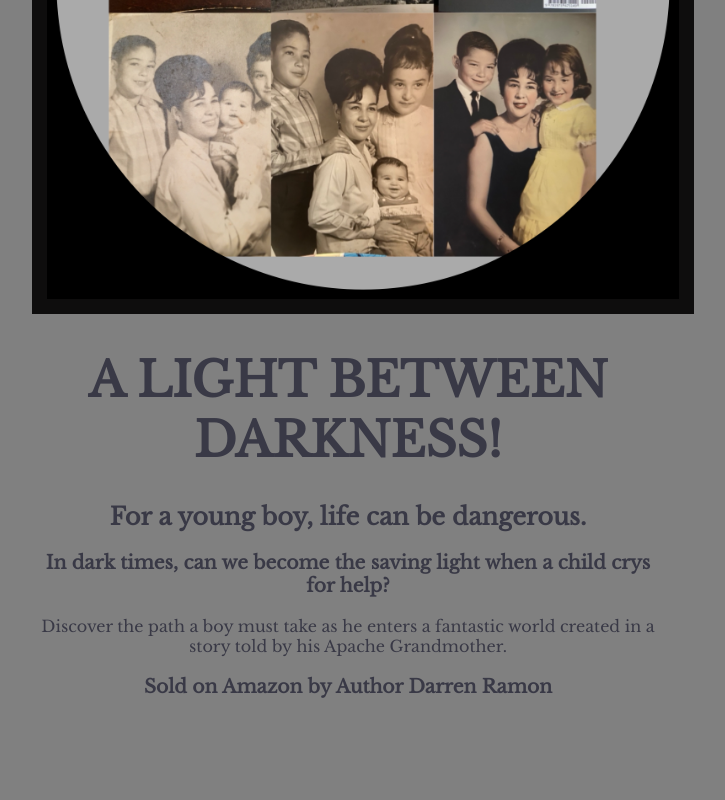
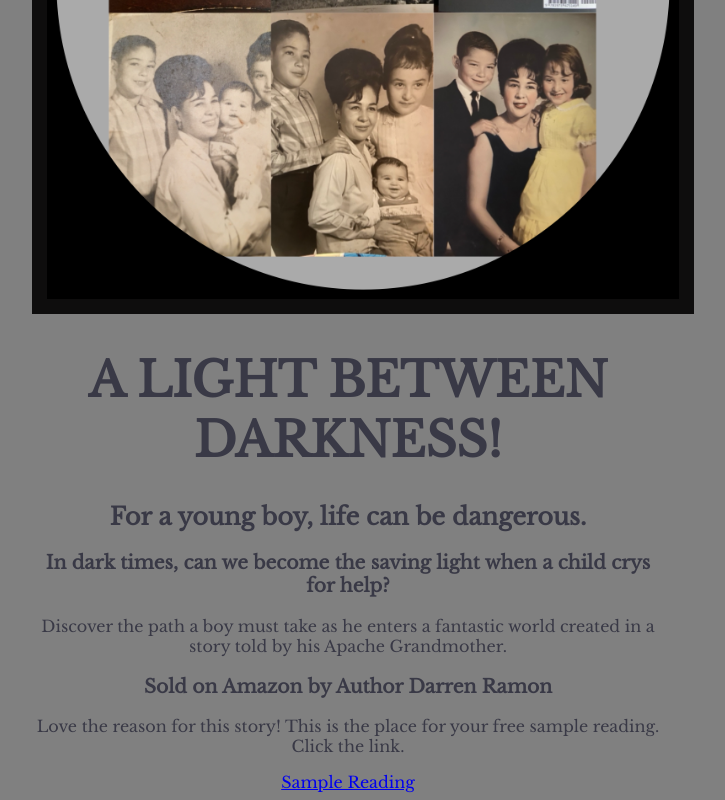
Before and after one commit to DramonBal/light, a plain HTML site: page index.html in a window 1280 px wide. Shown: the part 606-1406 px from the top of the page, without its empty margins (292-1017 px from the left). Before the commit the page ends 1322 px from the top, so only its background shows below. Drawn offline with nearby package versions, Linux system fonts and the light colour scheme.

Commit message:
Enhance index.html with contact message and link
Added a contact message and a link for a sample reading.

```diff
--- a/index.html
+++ b/index.html
@@ -24,6 +24,9 @@
     <h3>In dark times, can we become the saving light when a child crys for help?</h3>
      <p>Discover the path a boy must take as he enters a fantastic world created in a story told by his Apache Grandmother.</p>
     <h3>Sold on Amazon by Author Darren Ramon</h3>
+    <p class="contact-message">Love the reason for this story! This is the place for your free sample reading. Click the link.</p>
+      <a class="btn" href="https://read.amazon.com/sample/B0G4DNSRNJ?clientId=share">Sample Reading</a>
+      <br />
   </div>
 </body>
 
```
